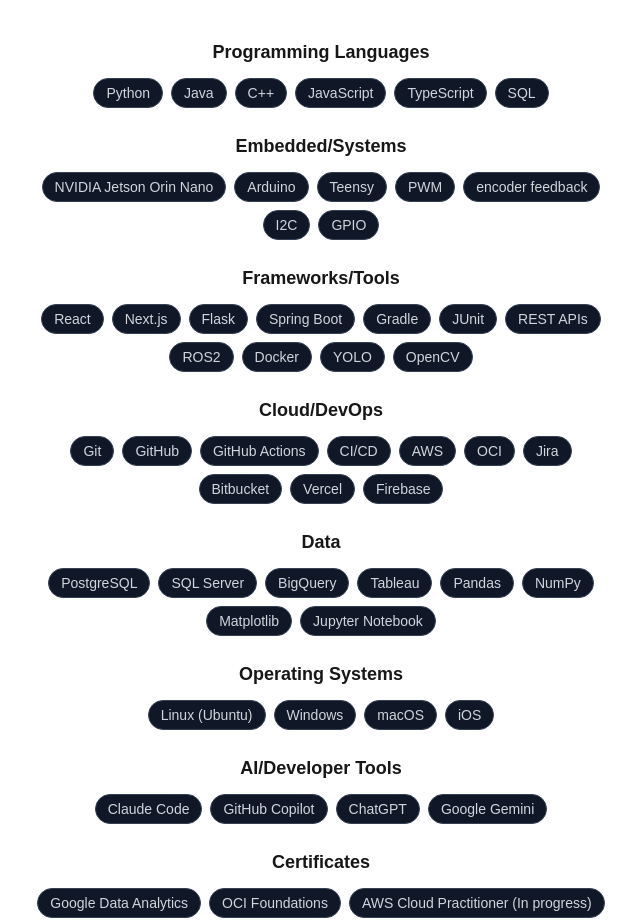
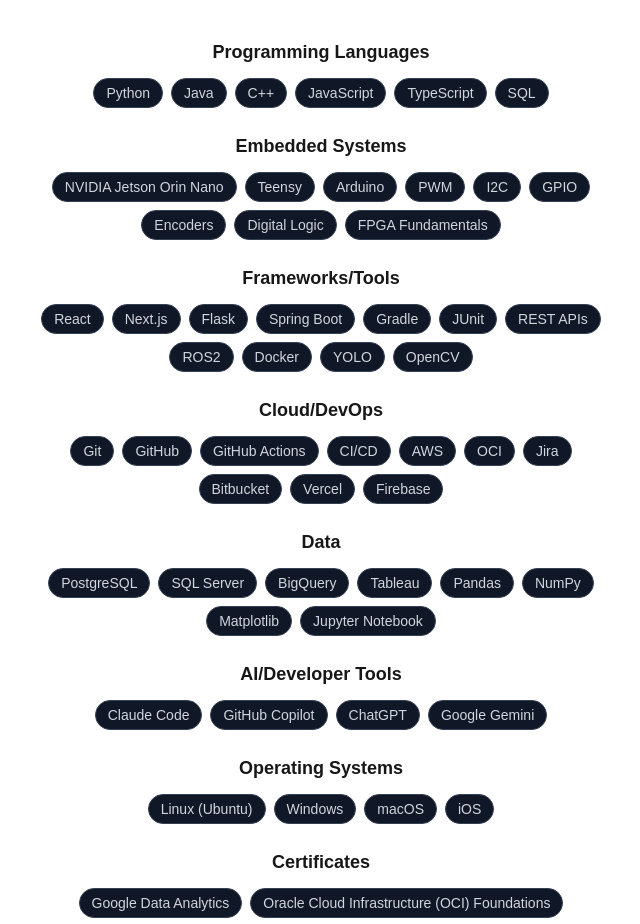
Before and after one commit to Ian8912/ian-lingo-website, a Next.js app: page /resume in a window 1280 px wide. Shown: the part 1040-1964 px from the top of the page, without its empty margins (319-959 px from the left). Built offline with nearby package versions, Linux system fonts and the light colour scheme.

Commit message:
docs: update Experience page

```diff
--- a/src/components/Skills.tsx
+++ b/src/components/Skills.tsx
@@ -4,8 +4,8 @@
     items: ["Python", "Java", "C++", "JavaScript", "TypeScript", "SQL"],
   },
   {
-    category: "Embedded/Systems",
-    items: ["NVIDIA Jetson Orin Nano", "Arduino", "Teensy", "PWM", "encoder feedback", "I2C", "GPIO"],
+    category: "Embedded Systems",
+    items: ["NVIDIA Jetson Orin Nano", "Teensy", "Arduino", "PWM", "I2C", "GPIO", "Encoders", "Digital Logic", "FPGA Fundamentals"],
   },
   {
     category: "Frameworks/Tools",
@@ -20,16 +20,16 @@
     items: ["PostgreSQL", "SQL Server", "BigQuery", "Tableau", "Pandas", "NumPy", "Matplotlib", "Jupyter Notebook"],
   },
   {
+    category: "AI/Developer Tools",
+    items: ["Claude Code", "GitHub Copilot", "ChatGPT", "Google Gemini"],
+  },
+  {
     category: "Operating Systems",
     items: ["Linux (Ubuntu)", "Windows", "macOS", "iOS"],
   },
   {
-    category: "AI/Developer Tools",
-    items: ["Claude Code", "GitHub Copilot", "ChatGPT", "Google Gemini"],
-  },
-  {
     category: "Certificates",
-    items: ["Google Data Analytics", "OCI Foundations", "AWS Cloud Practitioner (In progress)"],
+    items: ["Google Data Analytics", "Oracle Cloud Infrastructure (OCI) Foundations", "AWS Certified Developer - Associate (In progress)"],
   },
 ];
 
```
